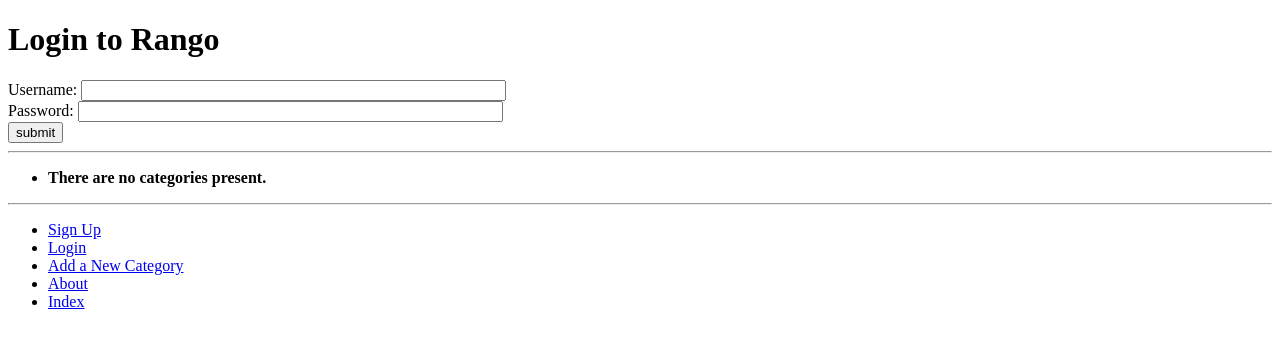
After one commit to changjiandenuoen/TWD_Study, a Django app: page /rango/login/ in a window 1280 px wide. The commit adds this page. Shown: the top 348 px of the page. Run offline with Django 3.2, Linux system fonts and the light colour scheme; data that the repository does not hold is empty.

Commit message:
Chapter 9 : complete tutoring

```diff
--- a/rango/urls.py
+++ b/rango/urls.py
@@ -9,5 +9,8 @@
     path('category/<slug:category_name_slug>/', views.show_category, name='show_category'),
     path('add_category/', views.add_category, name='add_category'),
     path('category/<slug:category_name_slug>/add_page/', views.add_page, name='add_page'),
-    path('register/', views.register, name='register')
+    path('register/', views.register, name='register'),
+    path('login/', views.user_login, name='login'),
+    path('restricted/', views.restricted, name='restricted'),
+    path('logout/', views.user_logout, name='logout')
 ]
--- a/rango/views.py
+++ b/rango/views.py
@@ -2,6 +2,8 @@
 from django.shortcuts import redirect
 from django.http import HttpResponse
 from django.urls import reverse
+from django.contrib.auth import login, authenticate, logout
+from django.contrib.auth.decorators import login_required
 
 from rango.models import Category
 from rango.models import Page
@@ -169,3 +171,45 @@
                   context={'user_form': user_form,
                            'profile_form': profile_form,
                            'registered': registered})
+
+
+def user_login(request):
+    if request.method == 'POST':
+
+        # This information is obtained from the login form
+        # We use request.POST.get('<varible>')  rather than request.POST['<varible>']
+        # because the request.POST.get return None if value does not exist
+        # but request.POST['<varible>'] will return exception
+        username = request.POST.get('username')
+        password = request.POST.get('password')
+
+        # use authenticate method to check if the username/password combination is valid
+        user = authenticate(username=username, password=password)
+
+        if user:
+            if user.is_active:
+                # log in successful
+                login(request, user)
+                return redirect(reverse('rango:index'))
+            else:
+                # user is not active, cannot log in!
+                return HttpResponse("Your Rango account is disabled")
+
+        else:
+            # wrong input, cannot log in!
+            print(f"Invalid login details: {username}, {password}")
+            return HttpResponse("Invalid login details supplied")
+
+    else:
+        # If it is a GET request
+        return render(request, 'rango/login.html')
+
+
+@login_required
+def restricted(request):
+    return HttpResponse("Since you're logged in, you can see this text!")
+
+
+def user_logout(request):
+    logout(request)
+    return redirect(reverse('rango:index'))
--- a/tango_with_django_project/settings.py
+++ b/tango_with_django_project/settings.py
@@ -126,5 +126,6 @@
 USE_TZ = True
 
 STATIC_URL = '/static/'
+LOGIN_URL = 'rango:login'
 MEDIA_ROOT = MEDIA_DIR
 MEDIA_URL = '/media/'
--- a/templates/rango/base.html
+++ b/templates/rango/base.html
@@ -29,10 +29,17 @@
 
         <div>
             <ul>
-                <li><a href="{% url 'rango:add_category' %}">Add a New Category</a></li>
-                <li><a href="{% url 'rango:about' %}">About</a></li>
-                <li><a href="{% url 'rango:index' %}">Index</a></li>
-                <li><a href="{% url 'rango:register' %}">Sign Up</a></li>
+
+                {% if user.is_authenticated %}
+                    <li><a href="{% url 'rango:restricted' %}">Restricted Page</a></li>
+                    <li><a href="{% url 'rango:logout' %}">Logout</a></li>
+                {% else %}
+                    <li><a href="{% url 'rango:register' %}">Sign Up</a></li>
+                    <li><a href="{% url 'rango:login' %}">Login</a></li>
+                {% endif %}
+                    <li><a href="{% url 'rango:add_category' %}">Add a New Category</a></li>
+                    <li><a href="{% url 'rango:about' %}">About</a></li>
+                    <li><a href="{% url 'rango:index' %}">Index</a></li>
             </ul>
         </div>
     </body>
--- /dev/null
+++ b/templates/rango/login.html
@@ -0,0 +1,21 @@
+{% extends 'rango/base.html' %}
+{% load staticfiles %}
+
+
+{% block title_block %}
+    Login
+{% endblock %}
+
+
+{% block body_block %}
+    <h1>Login to Rango</h1>
+    <form id="login_form" method="post" action="{% url 'rango:login' %}">
+        {% csrf_token %}
+        Username: <input type="text" name="username" value="" size="50" />
+        <br />
+        Password: <input type="text" name="password" value="" size="50" />
+        <br />
+        <input type="submit" value="submit" />
+
+    </form>
+{% endblock %}
```
Also changed, not shown: templates/rango/index.html (+7 -1 lines).
